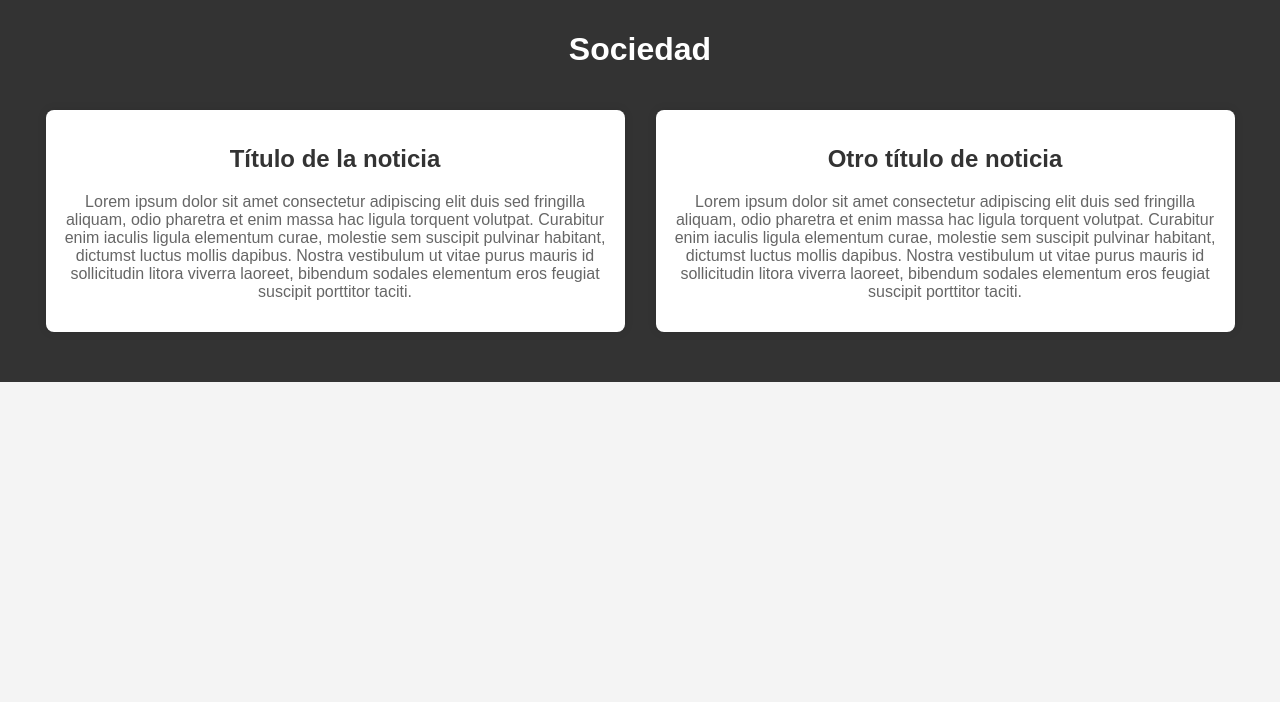
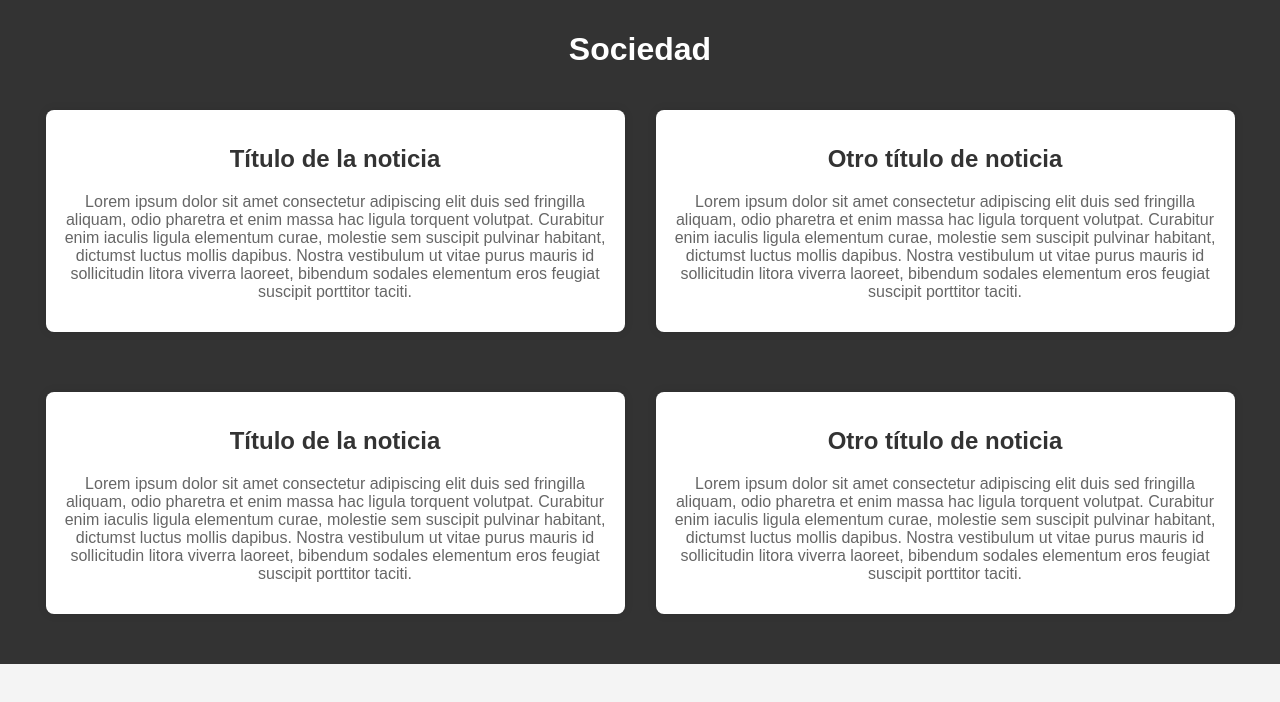
Before and after one commit to OscarS15/Periodico, a plain HTML site: page sociedad.html in a window 1280 px wide. Drawn offline with Linux system fonts and the light colour scheme.

Commit message:
Version 7

```diff
--- a/sociedad.html
+++ b/sociedad.html
@@ -32,7 +32,29 @@
                 </p>
             </article>
         </section>
+        <section>
+            <article>
+                <h2>Título de la noticia</h2>
+                <p>Lorem ipsum dolor sit amet consectetur adipiscing elit duis sed fringilla
+                    aliquam, odio pharetra et enim massa hac ligula torquent volutpat. Curabitur
+                    enim iaculis ligula elementum curae, molestie sem suscipit pulvinar habitant,
+                    dictumst luctus mollis dapibus. Nostra vestibulum ut vitae purus mauris id
+                    sollicitudin litora viverra laoreet, bibendum sodales elementum eros feugiat
+                    suscipit porttitor taciti.
+                </p>
+            </article>
 
+            <article>
+                <h2>Otro título de noticia</h2>
+                <p>Lorem ipsum dolor sit amet consectetur adipiscing elit duis sed fringilla
+                    aliquam, odio pharetra et enim massa hac ligula torquent volutpat. Curabitur
+                    enim iaculis ligula elementum curae, molestie sem suscipit pulvinar habitant,
+                    dictumst luctus mollis dapibus. Nostra vestibulum ut vitae purus mauris id
+                    sollicitudin litora viverra laoreet, bibendum sodales elementum eros feugiat
+                    suscipit porttitor taciti.
+                </p>
+            </article>
+        </section>
     </header>
 </body>
 </html>
```
